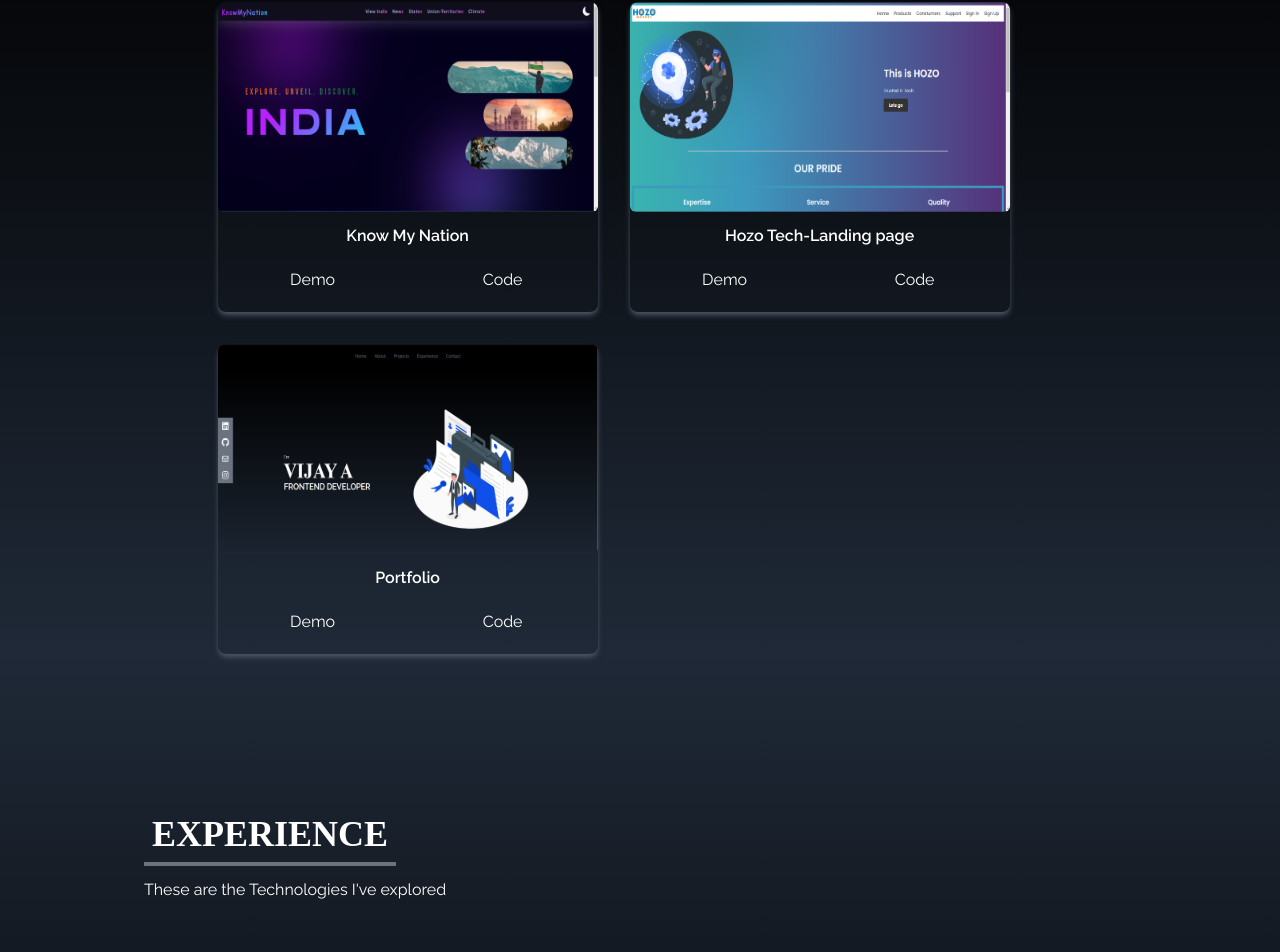
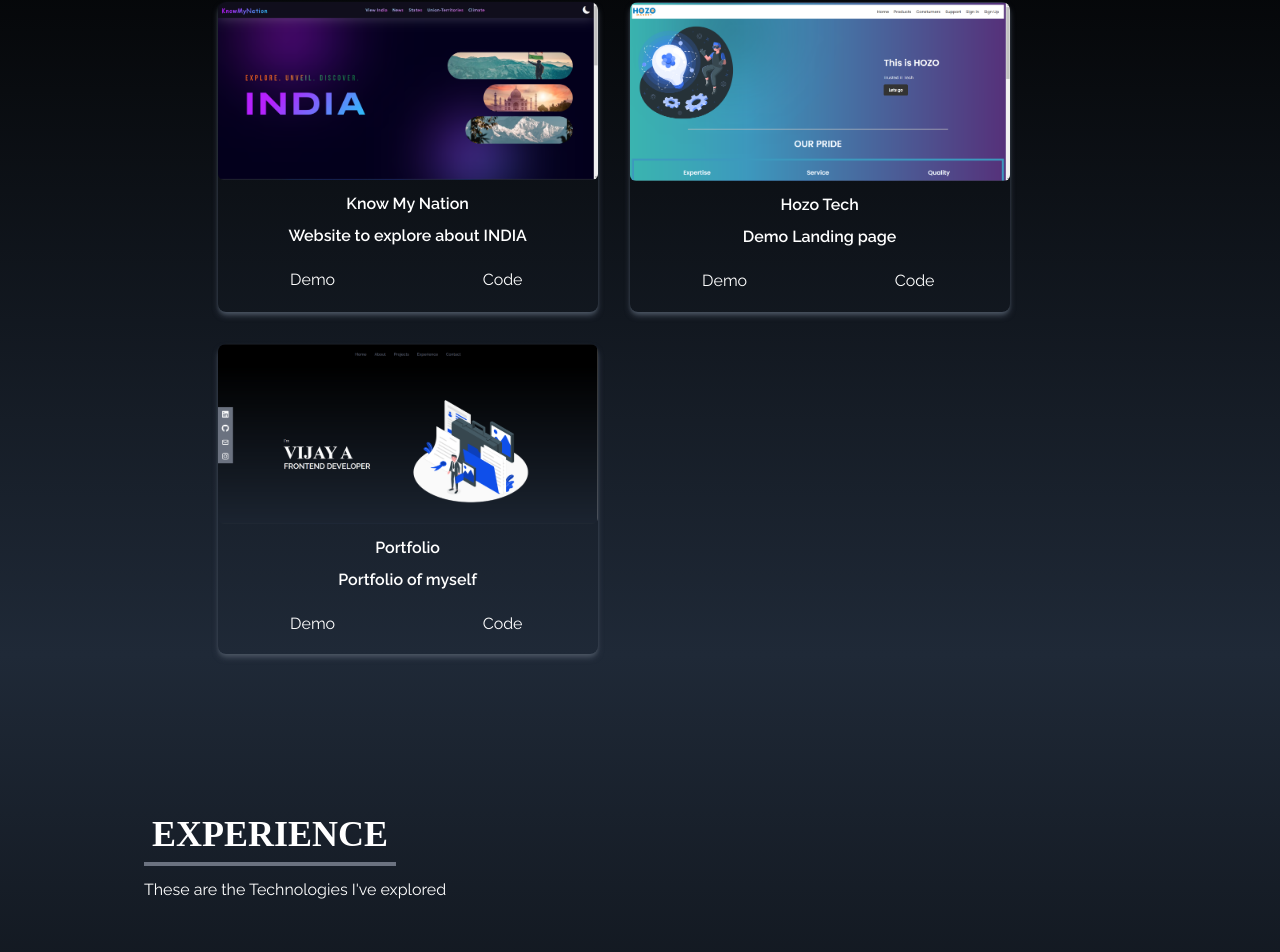
Before and after one commit to Vijay-Hozo/Portfolio, a React (Create React App) app: page / in a window 1280 px wide. Shown: the part 1822-2774 px from the top of the page. Built offline with nearby package versions, Linux system fonts and the light colour scheme.

Commit message:
:tada:logo changed

```diff
--- a/public/index.html
+++ b/public/index.html
@@ -2,12 +2,12 @@
 <html lang="en">
   <head>
     <meta charset="utf-8" />
-    <link rel="icon" href="A.Vijay(1).png" />
+    <link rel="icon" href="Black & White Minimalist Aesthetic Initials Font Logo(1).png" />
     <meta name="viewport" content="width=device-width, initial-scale=1" />
     <meta name="theme-color" content="#000000" />
     <meta
       name="description"
-      content="Web site created using create-react-app"
+      content="vijay-portfolio"
     />
     <link rel="apple-touch-icon" href="%PUBLIC_URL%/logo192.png" />
     <!--
--- a/src/components/Projectcard.jsx
+++ b/src/components/Projectcard.jsx
@@ -1,16 +1,18 @@
 import React from 'react'
 
 const Projectcard = (props) => {
-      const {id,src,href,code,heading} = props ;
+      const {id,src,href,code,heading,description} = props ;
 
   return (
     <div key={id} className='flex flex-col justify-between shadow-md shadow-gray-600 rounded-lg w-[380px] h-[310px] overflow-hidden '>
         <img src={src} alt=""  className='flex-1 rounded-md duration-200 hover:scale-105 '/>
         <p className='flex justify-center pt-3 font-semibold'>{heading}</p>
+        <p className='flex justify-center pt-2 font-semibold'>{description}</p>
             <div className='flex-2 flex items-center justify-center'>
 
                 <a href={href} target='_blank' className='py-5  flex-1 text-center duration-200 hover:scale-105 '>Demo</a>
                 <a href={code} target='_blank' className='py-5 flex-1 text-center duration-200 hover:scale-105'>Code</a>
+
             </div>
     </div>
   )
--- a/src/components/Projects.jsx
+++ b/src/components/Projects.jsx
@@ -9,19 +9,22 @@ const Projects = () => {
             id:1,
             src:knowmynation,
             heading:'Know My Nation',
+            description:'Website to explore about INDIA',
             href:'https://knowmynation.netlify.app/',
             code:'https://github.com/Vijay-Hozo/know-my-nation'
         },
         {
             id:2,
             src:hozotech,
-            heading:'Hozo Tech-Landing page',
+            heading:'Hozo Tech',
+            description:'Demo Landing page',
             href:'https://hozotech.netlify.app/',
             code:'https://github.com/Vijay-Hozo/OCTANET_SEPTEMBER'
         },
         {
             id:3,
             src:portfolio,
+            description:'Portfolio of myself',
             heading:'Portfolio',
             href:'https://avijay.tech/',
             code:'https://github.com/Vijay-Hozo/Portfolio'
```
Also changed, not shown: public/A.Vijay(1).png (deleted), public/Black & White Minimalist Aesthetic Initials Font Logo(1).png (added).
